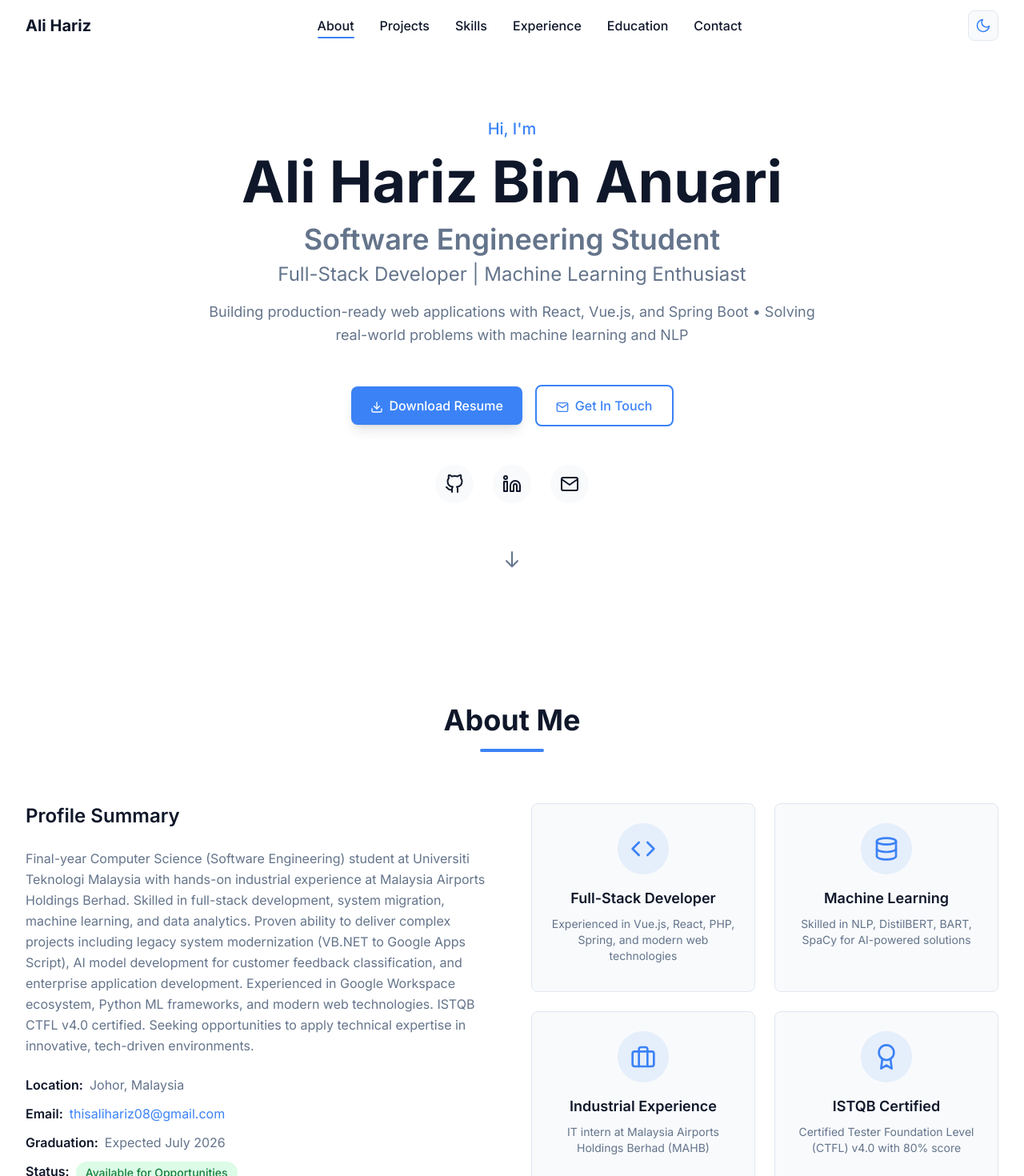
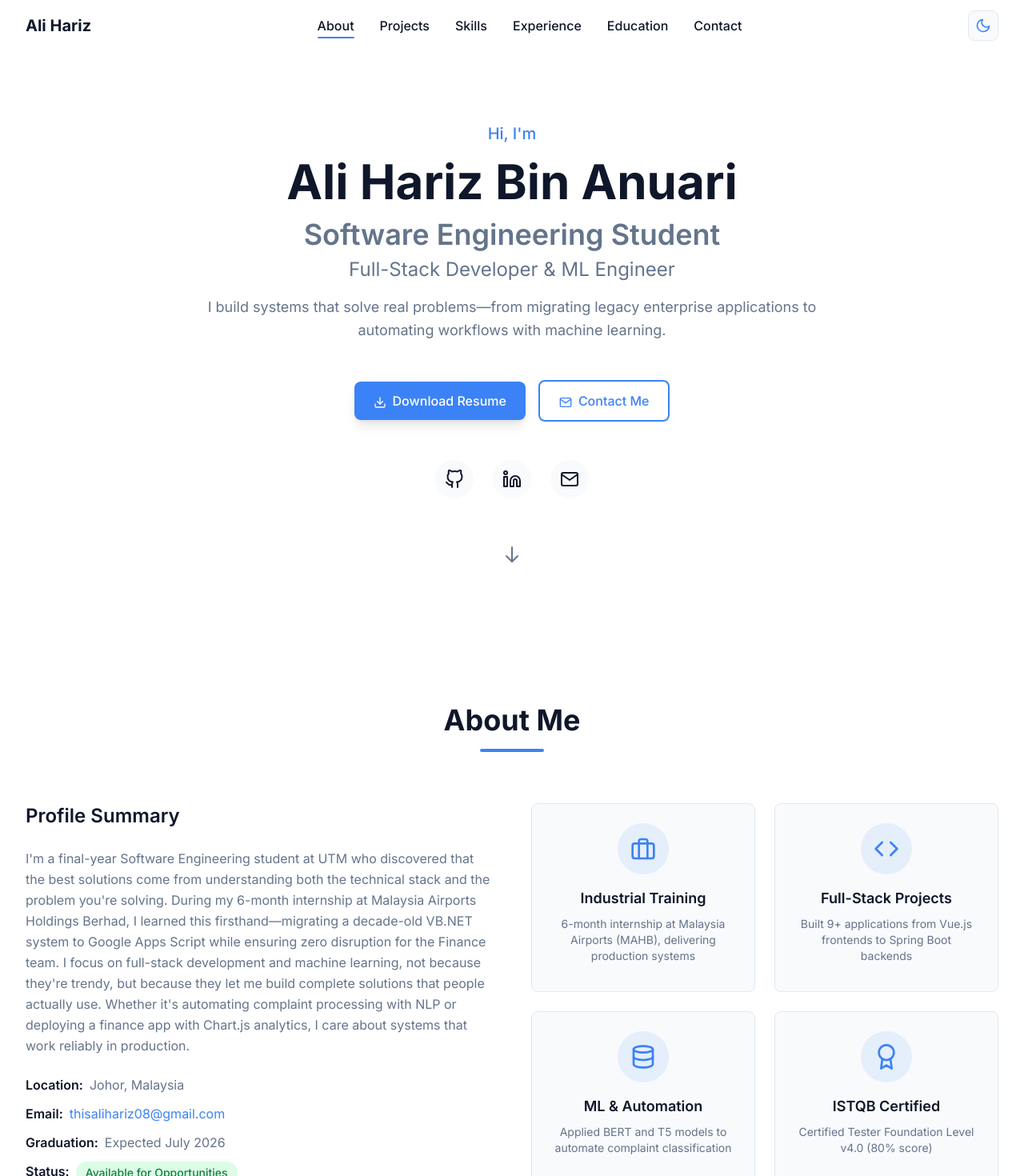
Before and after one commit to alihariz/portfolio, a React (Vite) app: page / in a window 1280 px wide. Shown: the top 1470 px of the page at 80% size. Built offline with nearby package versions, Linux system fonts and the light colour scheme.

Commit message:
Enhance project details and structure: add problem-solution-outcome format to ProjectModal, update ProjectCard styles, and refine About section content.

```diff
--- a/src/components/features/ProjectCard.tsx
+++ b/src/components/features/ProjectCard.tsx
@@ -26,7 +26,13 @@ export const ProjectCard: React.FC<ProjectCardProps> = ({ project, onClick }) =>
   };
 
   return (
-    <Card hover className={project.featured ? 'border-primary-light dark:border-primary-dark' : ''}>
+    <Card
+      hover
+      className={project.featured
+        ? 'border-2 border-primary-light dark:border-primary-dark shadow-lg shadow-primary-light/20 dark:shadow-primary-dark/20'
+        : 'border border-border-light dark:border-border-dark'
+      }
+    >
       <article
         onClick={onClick}
         className="cursor-pointer focus-within:ring-2 focus-within:ring-primary-light dark:focus-within:ring-primary-dark rounded-lg outline-none"
@@ -105,12 +111,14 @@ export const ProjectCard: React.FC<ProjectCardProps> = ({ project, onClick }) =>
               Technologies:
             </span>
           </div>
-          <div className="flex flex-wrap gap-2">
-            {project.technologies.slice(0, 5).map((tech, index) => (
-              <Badge key={index}>{tech}</Badge>
+          <div className="flex flex-wrap gap-2 min-h-[2rem]">
+            {project.technologies.slice(0, 4).map((tech, index) => (
+              <Badge key={index} className="text-xs">{tech}</Badge>
             ))}
-            {project.technologies.length > 5 && (
-              <Badge>+{project.technologies.length - 5} more</Badge>
+            {project.technologies.length > 4 && (
+              <Badge className="text-xs bg-text-secondary-light/10 dark:bg-text-secondary-dark/10">
+                +{project.technologies.length - 4}
+              </Badge>
             )}
           </div>
         </div>
@@ -123,7 +131,7 @@ export const ProjectCard: React.FC<ProjectCardProps> = ({ project, onClick }) =>
               target="_blank"
               rel="noopener noreferrer"
               onClick={(e) => e.stopPropagation()}
-              className="flex-1 py-3 px-4 rounded-lg bg-primary-light dark:bg-primary-dark text-white font-semibold hover:opacity-90 transition-all duration-200 flex items-center justify-center gap-2 focus:outline-none focus:ring-2 focus:ring-primary-light dark:focus:ring-primary-dark focus:ring-offset-2"
+              className="flex-1 py-3 px-4 rounded-lg bg-primary-light dark:bg-primary-dark text-white font-semibold hover:opacity-90 transition-all duration-200 flex items-center justify-center gap-2 focus:outline-none focus:ring-2 focus:ring-primary-light dark:focus:ring-primary-dark focus:ring-offset-2 shadow-md hover:shadow-lg"
               aria-label={`View live demo of ${project.title}`}
             >
               <FiExternalLink className="h-4 w-4" />
@@ -136,11 +144,11 @@ export const ProjectCard: React.FC<ProjectCardProps> = ({ project, onClick }) =>
               target="_blank"
               rel="noopener noreferrer"
               onClick={(e) => e.stopPropagation()}
-              className={`${(project.links.demo || project.links.live) ? 'flex-1' : 'w-full'} py-3 px-4 rounded-lg border-2 border-border-light dark:border-border-dark text-text-primary-light dark:text-text-primary-dark font-semibold hover:border-primary-light dark:hover:border-primary-dark hover:bg-primary-light/5 dark:hover:bg-primary-dark/5 transition-all duration-200 flex items-center justify-center gap-2 focus:outline-none focus:ring-2 focus:ring-primary-light dark:focus:ring-primary-dark focus:ring-offset-2`}
+              className={`${(project.links.demo || project.links.live) ? 'flex-1' : 'w-full'} py-3 px-4 rounded-lg bg-surface-light dark:bg-surface-dark border border-border-light dark:border-border-dark text-text-primary-light dark:text-text-primary-dark font-medium hover:border-primary-light dark:hover:border-primary-dark hover:text-primary-light dark:hover:text-primary-dark transition-all duration-200 flex items-center justify-center gap-2 focus:outline-none focus:ring-2 focus:ring-primary-light dark:focus:ring-primary-dark focus:ring-offset-2`}
               aria-label={`View source code of ${project.title} on GitHub`}
             >
               <FiGithub className="h-4 w-4" />
-              GitHub
+              Source
             </a>
           )}
         </div>
--- a/src/components/features/ProjectModal.tsx
+++ b/src/components/features/ProjectModal.tsx
@@ -94,7 +94,50 @@ export const ProjectModal: React.FC<ProjectModalProps> = ({ project, onClose })
             <Badge>{project.category}</Badge>
           </div>
 
-          {/* Description */}
+          {/* Problem-Solution-Outcome (Case Study Format) */}
+          {(project.problem || project.description) && (
+            <div className="space-y-4">
+              {project.problem && (
+                <div>
+                  <h3 className="text-lg font-semibold text-text-primary-light dark:text-text-primary-dark mb-2 flex items-center gap-2">
+                    <span className="text-red-500">●</span> Problem
+                  </h3>
+                  <p className="text-text-secondary-light dark:text-text-secondary-dark leading-relaxed pl-5">
+                    {project.problem}
+                  </p>
+                </div>
+              )}
+              {project.solution && (
+                <div>
+                  <h3 className="text-lg font-semibold text-text-primary-light dark:text-text-primary-dark mb-2 flex items-center gap-2">
+                    <span className="text-blue-500">●</span> Solution
+                  </h3>
+                  <p className="text-text-secondary-light dark:text-text-secondary-dark leading-relaxed pl-5">
+                    {project.solution}
+                  </p>
+                </div>
+              )}
+              {project.myRole && (
+                <div>
+                  <h3 className="text-lg font-semibold text-text-primary-light dark:text-text-primary-dark mb-2 flex items-center gap-2">
+                    <span className="text-purple-500">●</span> My Role
+                  </h3>
+                  <p className="text-text-secondary-light dark:text-text-secondary-dark leading-relaxed pl-5">
+                    {project.myRole}
+                  </p>
+                </div>
+              )}
+              {project.outcome && (
+                <div>
+                  <h3 className="text-lg font-semibold text-text-primary-light dark:text-text-primary-dark mb-2 flex items-center gap-2">
+                    <span className="text-green-500">●</span> Outcome
+                  </h3>
+                  <p className="text-text-secondary-light dark:text-text-secondary-dark leading-relaxed pl-5">
+                    {project.outcome}
+                  </p>
+                </div>
+              )}
+              {!project.problem && project.description && (
                 <div>
                   <h3 className="text-lg font-semibold text-text-primary-light dark:text-text-primary-dark mb-3">
                     Description
@@ -103,6 +146,9 @@ export const ProjectModal: React.FC<ProjectModalProps> = ({ project, onClose })
                     {project.description}
                   </p>
                 </div>
+              )}
+            </div>
+          )}
 
           {/* Achievements */}
           {project.achievements.length > 0 && (
--- a/src/components/sections/About.tsx
+++ b/src/components/sections/About.tsx
@@ -8,24 +8,24 @@ export const About: React.FC = () => {
 
   const highlights = [
     {
+      icon: FiBriefcase,
+      title: 'Industrial Training',
+      description: '6-month internship at Malaysia Airports (MAHB), delivering production systems',
+    },
+    {
       icon: FiCode,
-      title: 'Full-Stack Developer',
-      description: 'Experienced in Vue.js, React, PHP, Spring, and modern web technologies',
+      title: 'Full-Stack Projects',
+      description: 'Built 9+ applications from Vue.js frontends to Spring Boot backends',
     },
     {
       icon: FiDatabase,
-      title: 'Machine Learning',
-      description: 'Skilled in NLP, DistilBERT, BART, SpaCy for AI-powered solutions',
-    },
-    {
-      icon: FiBriefcase,
-      title: 'Industrial Experience',
-      description: 'IT intern at Malaysia Airports Holdings Berhad (MAHB)',
+      title: 'ML & Automation',
+      description: 'Applied BERT and T5 models to automate complaint classification',
     },
     {
       icon: FiAward,
       title: 'ISTQB Certified',
-      description: 'Certified Tester Foundation Level (CTFL) v4.0 with 80% score',
+      description: 'Certified Tester Foundation Level v4.0 (80% score)',
     },
   ];
 
@@ -41,7 +41,7 @@ export const About: React.FC = () => {
         </div>
 
         {/* About Content */}
-        <div className="grid grid-cols-1 lg:grid-cols-2 gap-12 mb-16">
+        <div className="grid grid-cols-1 lg:grid-cols-2 gap-8 lg:gap-12 mb-16">
           {/* Profile Summary */}
           <div className="space-y-6">
             <h3 className="text-2xl font-semibold text-text-primary-light dark:text-text-primary-dark">
--- a/src/components/sections/Hero.tsx
+++ b/src/components/sections/Hero.tsx
@@ -23,7 +23,7 @@ export const Hero: React.FC = () => {
           </p>
 
           {/* Name */}
-          <h1 id="hero-title" className="text-4xl sm:text-5xl md:text-6xl lg:text-7xl font-bold text-text-primary-light dark:text-text-primary-dark mb-4">
+          <h1 id="hero-title" className="text-3xl sm:text-4xl md:text-5xl lg:text-6xl font-bold text-text-primary-light dark:text-text-primary-dark mb-4 leading-tight">
             {personal.name}
           </h1>
 
@@ -37,8 +37,7 @@ export const Hero: React.FC = () => {
 
           {/* Value Proposition */}
           <p className="max-w-3xl mx-auto text-lg text-text-secondary-light dark:text-text-secondary-dark mb-12 leading-relaxed">
-            Building production-ready web applications with React, Vue.js, and Spring Boot •
-            Solving real-world problems with machine learning and NLP
+            I build systems that solve real problems—from migrating legacy enterprise applications to automating workflows with machine learning.
           </p>
 
           {/* CTA Buttons */}
@@ -58,7 +57,7 @@ export const Hero: React.FC = () => {
               className="w-full sm:w-auto transform hover:scale-105"
             >
               <FiMail className="inline mr-2" />
-              Get In Touch
+              Contact Me
             </Button>
           </div>
 
--- a/src/components/ui/Card.tsx
+++ b/src/components/ui/Card.tsx
@@ -11,8 +11,8 @@ export const Card: React.FC<CardProps> = ({
   className = '',
   hover = false,
 }) => {
-  const baseStyles = 'bg-surface-light dark:bg-surface-dark border border-border-light dark:border-border-dark rounded-lg p-6 transition-all duration-300';
-  const hoverStyles = hover ? 'hover:shadow-lg hover:-translate-y-1 hover:border-primary-light dark:hover:border-primary-dark cursor-pointer' : '';
+  const baseStyles = 'bg-surface-light dark:bg-surface-dark border rounded-lg p-6 transition-all duration-300';
+  const hoverStyles = hover ? 'hover:shadow-xl hover:-translate-y-1 cursor-pointer' : '';
 
   return (
     <div className={`${baseStyles} ${hoverStyles} ${className}`}>
--- a/src/data/profile.json
+++ b/src/data/profile.json
@@ -2,13 +2,13 @@
   "personal": {
     "name": "Ali Hariz Bin Anuari",
     "title": "Software Engineering Student",
-    "subtitle": "Full-Stack Developer | Machine Learning Enthusiast",
+    "subtitle": "Full-Stack Developer & ML Engineer",
     "email": "thisalihariz08@gmail.com",
     "alternateEmail": "alihariz@graduate.utm.my",
     "phone": "+6011-39020840",
     "location": "Johor, Malaysia",
     "profileImage": "/assets/images/profile.jpg",
-    "summary": "Final-year Computer Science (Software Engineering) student at Universiti Teknologi Malaysia with hands-on industrial experience at Malaysia Airports Holdings Berhad. Skilled in full-stack development, system migration, machine learning, and data analytics. Proven ability to deliver complex projects including legacy system modernization (VB.NET to Google Apps Script), AI model development for customer feedback classification, and enterprise application development. Experienced in Google Workspace ecosystem, Python ML frameworks, and modern web technologies. ISTQB CTFL v4.0 certified. Seeking opportunities to apply technical expertise in innovative, tech-driven environments.",
+    "summary": "I'm a final-year Software Engineering student at UTM who discovered that the best solutions come from understanding both the technical stack and the problem you're solving. During my 6-month internship at Malaysia Airports Holdings Berhad, I learned this firsthand—migrating a decade-old VB.NET system to Google Apps Script while ensuring zero disruption for the Finance team. I focus on full-stack development and machine learning, not because they're trendy, but because they let me build complete solutions that people actually use. Whether it's automating complaint processing with NLP or deploying a finance app with Chart.js analytics, I care about systems that work reliably in production.",
     "availableForWork": true,
     "graduationDate": "2026-07"
   },
--- a/src/data/projects.json
+++ b/src/data/projects.json
@@ -12,6 +12,10 @@
       "endDate": "2025-11",
       "shortDescription": "Migrated legacy VB.NET finance letter generator to modern Google Apps Script platform",
       "description": "Led the complete migration of a legacy VB.NET finance letter generator system to a modern Google Apps Script platform, serving the Finance Department operations. Developed a full-stack solution with responsive web interface and backend API, implementing Google OAuth authentication and role-based access control.",
+      "problem": "The Finance Department relied on a decade-old VB.NET desktop application that only worked on specific machines and lacked maintainability. No one understood the original codebase, and the team needed a modern, accessible solution.",
+      "solution": "I led the complete migration to Google Apps Script, rebuilding the system as a web-based platform with Google OAuth authentication and role-based access. The challenge was achieving 95% visual similarity with the legacy PDFs while using modern HTML-to-PDF conversion.",
+      "myRole": "Full-stack development: analyzed the legacy system, built the frontend and backend, implemented authentication, and created 5000+ words of technical documentation.",
+      "outcome": "Zero disruption to Finance operations. The system now runs in any browser with proper access controls, and the team has comprehensive setup guides for future maintenance.",
       "technologies": [
         "Google Apps Script",
         "JavaScript",
@@ -55,6 +59,10 @@
       "endDate": "2025-12",
       "shortDescription": "Cross-platform desktop application with ML backend for automated complaint processing and categorization",
       "description": "Built a production-ready intelligent complaint processing system combining a Python FastAPI ML backend with a cross-platform C# .NET desktop application. The system automatically categorizes customer complaints, extracts key information, and generates concise summaries using transformer-based models, processing airline customer feedback with 95%+ automation rate.",
+      "problem": "MAHB's customer service team manually categorized thousands of airline complaints, taking hours to process and classify feedback that could inform operational improvements.",
+      "solution": "I built a cross-platform desktop application with an ML backend that automates the entire pipeline: BERT classifies complaints into hierarchical categories, T5 generates summaries, and NER extracts key entities. The C# .NET frontend handles batch Excel processing without requiring Office installations.",
+      "myRole": "End-to-end development: trained and integrated transformer models (BERT, T5), built the FastAPI backend, developed the Avalonia UI desktop app, and implemented robust error handling for production use.",
+      "outcome": "95%+ automation rate, reducing processing time from hours to minutes. The 103 MB self-contained executable runs on Windows, Linux, and macOS without installation headaches.",
       "technologies": [
         "Python",
         "FastAPI",
@@ -189,6 +197,10 @@
       "endDate": "2024-12",
       "shortDescription": "Responsive personal finance web app with full DevOps workflow",
       "description": "Built a responsive personal finance web application using Vue.js frontend and PHP Slim Framework backend, with complete ownership of the DevOps workflow including deployment on DigitalOcean and Netlify.",
+      "problem": "Needed to demonstrate full-stack capabilities from development to production deployment, including server configuration, security setup, and modern frontend frameworks—all skills relevant to real-world web development roles.",
+      "solution": "Built a complete personal finance application with Vue.js for the frontend and PHP Slim Framework for the backend API. Implemented JWT authentication, real-time transaction management, and Chart.js analytics. Deployed frontend to Netlify and backend to DigitalOcean with proper HTTPS configuration.",
+      "myRole": "Solo full-stack development: designed and built the entire application, configured production servers (Apache, MySQL, SSL certificates), and wrote comprehensive deployment documentation.",
+      "outcome": "Production-ready application with secure authentication, live analytics dashboards, and complete DevOps documentation that others can follow for their own deployments.",
       "technologies": [
         "Vue.js",
         "PHP Slim",
@@ -239,6 +251,10 @@
       "endDate": "2026-06",
       "shortDescription": "Image recognition system for road hazard detection and mapping",
       "description": "Currently developing a system for final year project that uses image recognition models to identify and classify different types of road hazards from user-submitted images, with geo-location tracking on a map.",
+      "problem": "Road hazards like potholes, cracks, and debris are often reported too late or not at all, leading to accidents and inefficient maintenance scheduling. Manual inspection is time-consuming and doesn't scale.",
+      "solution": "Building an image recognition system that allows users to submit photos of road hazards. The ML model classifies the hazard type (pothole, crack, debris, etc.) and maps incidents geographically, enabling authorities to prioritize repairs based on real-time, crowdsourced data.",
+      "myRole": "Solo development for Final Year Project: designing the system architecture, training computer vision models for hazard classification, integrating geolocation APIs, and building the user submission interface.",
+      "outcome": "In progress—proposal approved and system architecture designed. Expected to deliver a working prototype by June 2026 that demonstrates practical application of ML for public infrastructure maintenance.",
       "technologies": [
         "Image Recognition",
         "Machine Learning",
--- a/src/types/project.types.ts
+++ b/src/types/project.types.ts
@@ -17,6 +17,10 @@ export interface Project {
   endDate: string;
   shortDescription: string;
   description: string;
+  problem?: string;
+  solution?: string;
+  myRole?: string;
+  outcome?: string;
   technologies: string[];
   achievements: string[];
   responsibilities: string[];
```
Lines whose indentation alone changed are shown as unchanged.
